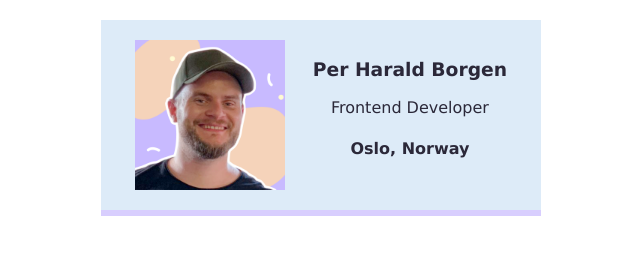
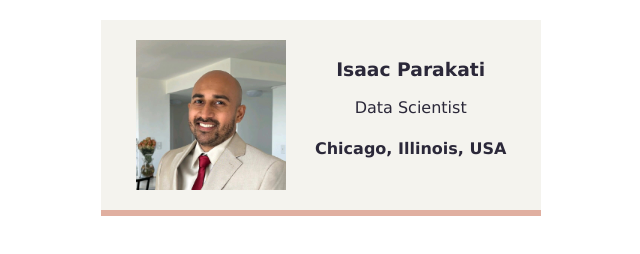
Before and after one commit to iparakati/business-card, a website built with Vite: page index.html in a window 1280 px wide. Shown: the whole page, without its empty margins (319-959 px from the left). Built offline with nearby package versions, Linux system fonts and the light colour scheme.

Commit message:
Added personal card files

```diff
--- a/index.html
+++ b/index.html
@@ -4,11 +4,11 @@
     </head>
     <body>
         <div class="card">
-            <img class="avatar" src="images/per.png">
+            <img class="avatar" src="images/proff_pic.jpg">
             <div >
-                <h3>Per Harald Borgen</h3>
-                <p>Frontend Developer</p>
-                <h4>Oslo, Norway</h4>
+                <h3>Isaac Parakati</h3>
+                <p>Data Scientist</p>
+                <h4>Chicago, Illinois, USA</h4>
             </div>
         </div>
     </body>
--- a/package.json
+++ b/package.json
@@ -1,5 +1,5 @@
 {
-  "name": "Scrim-s027ic2",
+  "name": "Scrim-s0v9ts9khc",
   "description": "https://v2.scrimba.com/learn-html-and-css-c0p/~01u",
   "scripts": {
     "start": "vite",
--- a/styles.css
+++ b/styles.css
@@ -5,7 +5,7 @@ body {
     Find a web safe font you like, and add it
     to your card.
     */
-    font-family: Verdana, Geneva, Tahoma, sans-serif;
+    font-family: 'Lucida Sans', 'Lucida Sans Regular', 'Lucida Grande', 'Lucida Sans Unicode', Geneva, Verdana, sans-serif
 }
 
 .avatar {
@@ -19,9 +19,9 @@ body {
     display: flex;
     justify-content: space-around;
     text-align: center;
-    background: #ddebf8;
+    background: #f4f3ee;
     color: #2b2839;
-    border-bottom: 6px solid #d8cefe;
+    border-bottom: 6px solid #e0afa0;
 
     /*
     Challenge:
@@ -45,9 +45,3 @@ the design of your business card, e.g.:
 - hover effects  🤯🤯
 - animations     🤯🤯🤯
 */
-
-/*
-Final challenge:
-Download the code to your local computer and place it
-in a folder called "business-card"
-*/
```
Also changed, not shown: images/proff_pic.jpg (added).
